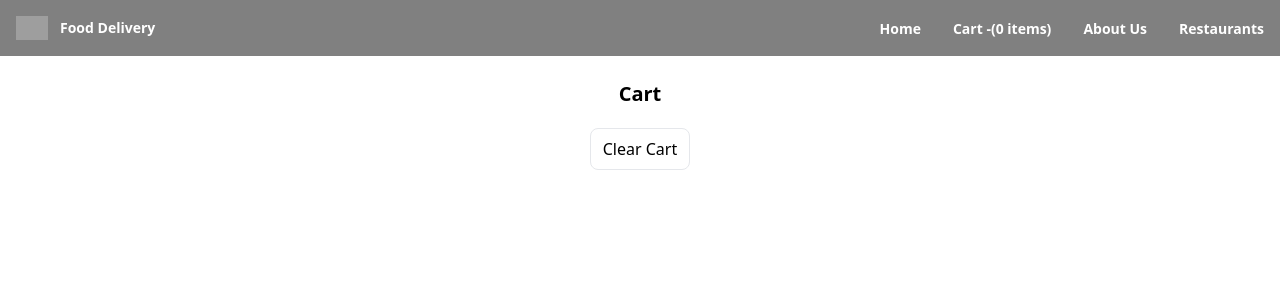
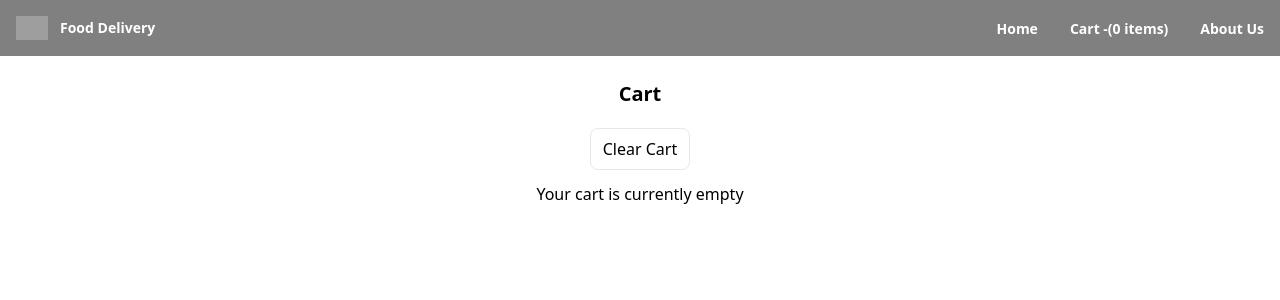
Before and after one commit to Mikasha0/Namaste_React, a React (Vite) app: page /cart in a window 1280 px wide. Shown: the top 300 px of the page. Built offline with nearby package versions, Linux system fonts and the light colour scheme; grey boxes are pictures that could not be loaded.

Commit message:
No result found issue solved

```diff
--- a/src/components/Body.js
+++ b/src/components/Body.js
@@ -1,11 +1,9 @@
-import React, { useContext } from "react";
-import { RestaurantCard, withHighRatings } from "./RestaurantCard";
-import { useState } from "react";
-import { Shimmer } from "./Shimmer";
+import React, { useState } from "react";
 import { useFetchFilterRestroList } from "../utils/useFetchFilterRestroList";
 import { useOnlineStatus } from "../utils/useOnlineStatus";
 import { OfflinePage } from "./OfflinePage";
-import { userContext } from "../utils/userContext";
+import { RestaurantCard, withHighRatings } from "./RestaurantCard";
+import { Shimmer } from "./Shimmer";
 export const Body = () => {
   const [
     restaurantList,
@@ -50,6 +48,7 @@ export const Body = () => {
                   .toLowerCase()
                   .includes(searchText.toLowerCase());
               });
+
               return setFilteredRestaurant(filterByName);
             }}
           >
@@ -93,16 +92,10 @@ export const Body = () => {
       >
         Veg Only
       </button>
-      {/* <input
-        placeholder="...write"
-        className="border border-gray-300 py-1.5 px-2 ml-3 rounded-lg"
-        value={user}
-        onChange={(e) => {
-          return setUserName(e.target.value);
-        }}
-      /> */}
 
       <div className="restaurant-container">
+        {filteredRestaurant.length === 0 ? <p>No Results FOund!</p> : null}
+
         {filteredRestaurant.map((data) => {
           return data.info.avgRating > 4.5 ? (
             <RestaurantCardPromoted key={data.info.id} resData={data.info} />
--- a/src/components/Cart.js
+++ b/src/components/Cart.js
@@ -1,5 +1,4 @@
 import { useDispatch, useSelector } from "react-redux";
-import { ItemList } from "./ItemList";
 import { clearItem, decreaseItem } from "../utils/cartSlice";
 import { increaseItem } from "../utils/cartSlice";
 import { IMAGE_URL } from "../utils/constant";
@@ -20,6 +19,9 @@ export const Cart = () => {
   };
 
   const containerClassName = cartData.length === 0 ? "bg-white" : "bg-gray-200";
+  const grandTotal = cartData
+    .map((item) => (item.card.info.price / 100) * item.quantity)
+    .reduce((accumulator, currentValue) => accumulator + currentValue, 0);
 
   return (
     <div className="text-center m-16 p-4">
@@ -30,6 +32,11 @@ export const Cart = () => {
       >
         Clear Cart
       </button>
+      {grandTotal === 0 ? (
+        <p>Your cart is currently empty</p>
+      ) : (
+        <p className="mt-1 mb-1">Total : ₹{grandTotal}</p>
+      )}
 
       <div className={`w-10/12 m-auto p-4 ${containerClassName}`}>
         <div>
@@ -76,7 +83,7 @@ export const Cart = () => {
               </div>
             </div>
           ))}
-        </div>{" "}
+        </div>
       </div>
     </div>
   );
--- a/src/components/MenuCard.js
+++ /dev/null
@@ -1,42 +0,0 @@
-import React from "react";
-import { IMAGE_URL } from "../utils/constant";
-
-export const MenuCard = ({ menuInfo }) => {
-  const { name, defaultPrice, finalPrice, imageId, description, price } = menuInfo;
-
-  const { rating } = menuInfo.ratings.aggregatedRating;
-
-  return (
-    <div className="menu-card p-2">
-      <div className="flex items-center justify-between border-b border-gray-400 py-2">
-        <div>
-          <h2 className="text-lg font-semibold mr-4 mb-8">{name}</h2>
-          <p className="text-gray-600 mr-4  ">{description}</p>
-          {/* {defaultPrice ? (
-            <p className="text-gray-600 mr-4 mt-4 ">Price: ${defaultPrice}</p>
-          ) : (
-            <p className="text-gray-600 mr-4 mt-4 ">Price: ${finalPrice}</p>
-          )} */}
-          <p className="text-gray-600 mr-4 mt-4 ">Price: Rs{price/100}</p>
-
-          {rating ? (
-            <p className="text-gray-600 mr-4 mt-3">Rating: {rating}</p>
-          ) : null}
-        </div>
-        <div className="flex items-center">
-          <div className="img-width">
-            {imageId?( <img
-              className="menu-img object-cover mr-4"
-              src={IMAGE_URL + imageId}
-              alt="Restaurant Image"
-            />):null}
-
-            <button className="items-btn bg-white hover:bg-gray-300 text-black shadow-lg font-bold py-2 px-6 rounded focus:outline-none focus:shadow-outline">
-              Add
-            </button>
-          </div>
-        </div>
-      </div>
-    </div>
-  );
-};
--- a/src/components/NavItems.js
+++ b/src/components/NavItems.js
@@ -30,14 +30,6 @@ export const NavItems = () => {
             About Us
           </Link>
         </li>
-        <li>
-          <a
-            href="#"
-            className="text-white hover:text-gray-800 font-semibold text-sm"
-          >
-            Restaurants
-          </a>
-        </li>
       </ul>
     </div>
   );
--- a/src/components/RestaurantCard.js
+++ b/src/components/RestaurantCard.js
@@ -6,7 +6,6 @@ export const RestaurantCard = (props) => {
   const { resData } = props;
   const { name, avgRating, cloudinaryImageId, id } = resData;
   const deliveryTime = resData.sla.slaString;
-  console.log(resData)
 
   return (
     <div className="restaurant-card max-w-sm rounded overflow-hidden shadow-lg">
```
Also changed, not shown: src/components/RestaurantMenu.js (+6 -11 lines).
